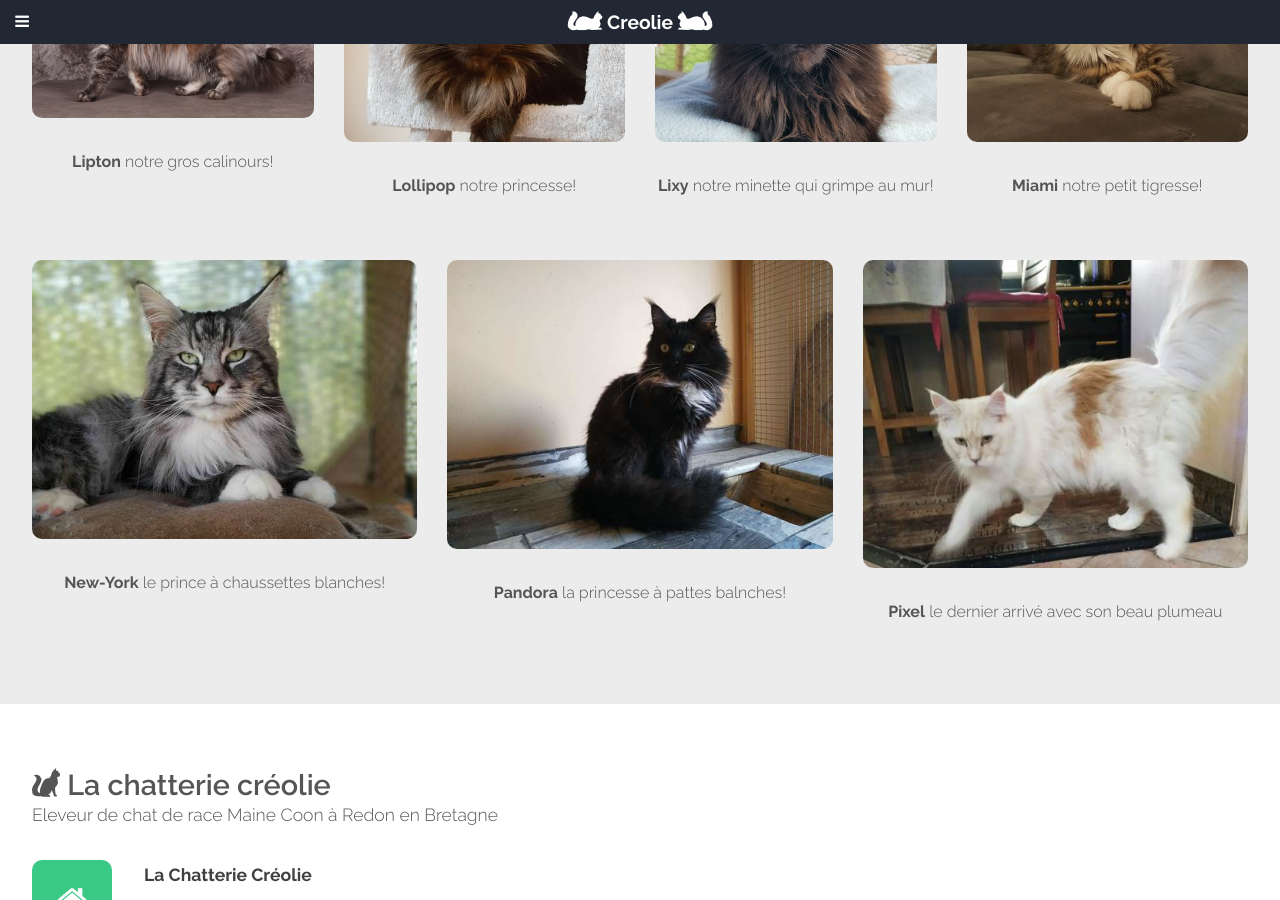
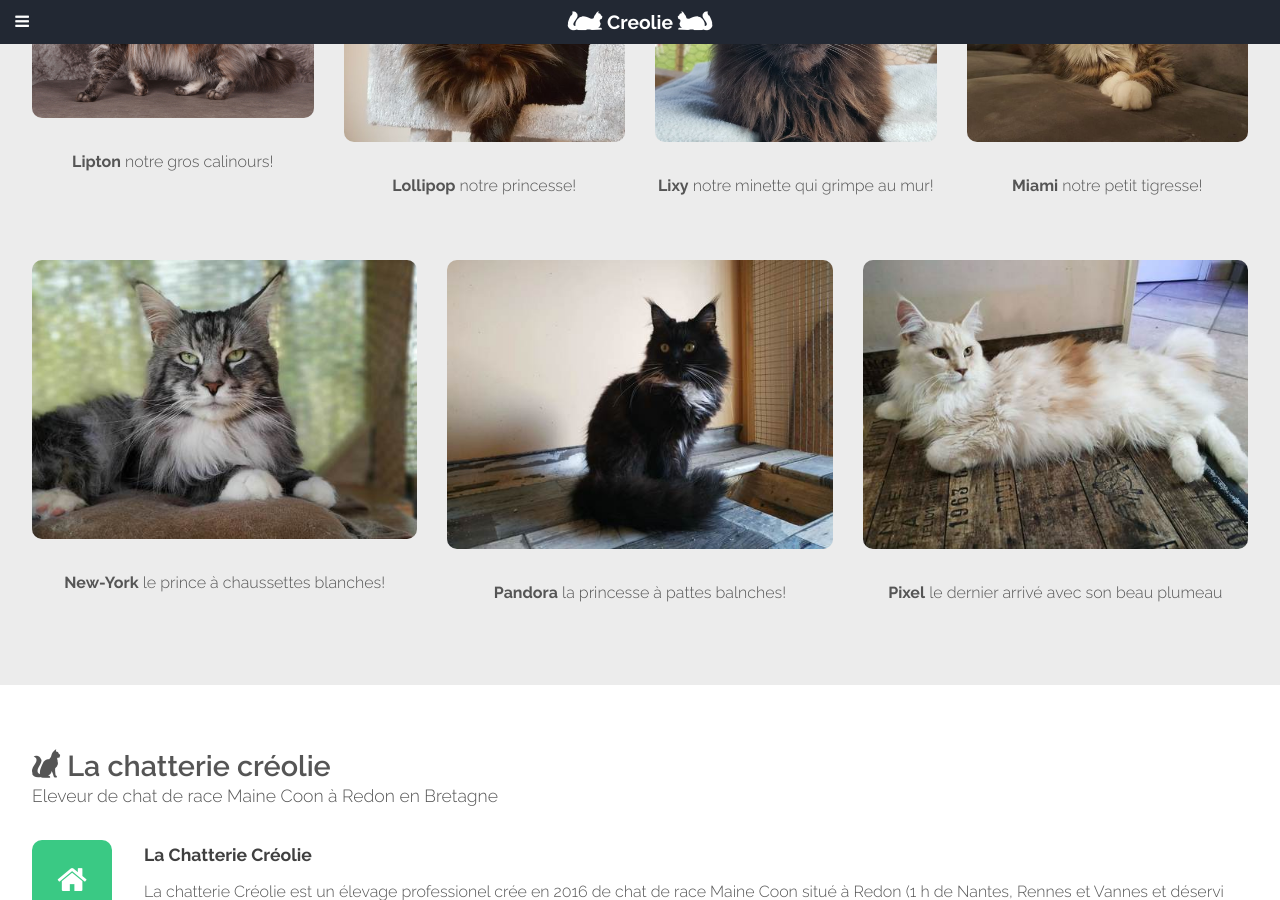
Before and after one commit to jbourcie/creolie, a Jekyll site: the page built from index.html, in a window 1280 px wide and 900 px high, scrolled down 975 px. Built offline with Jekyll 4.4.1, drawn with Linux system fonts in a browser that asks for light colours; some web fonts are replaced.

Commit message:
update front page

```diff
--- a/index.html
+++ b/index.html
@@ -40,7 +40,7 @@ layout: landing
           <p><b>Pandora</b> la princesse à pattes balnches!</p>
         </section>
         <section class="4u">
-          <a href="{{ site.baseurl }}/pixel/" class="image feature"><img src="{{ site.baseurl }}/photos/Pixel1.jpg" class="img-circle" alt=""></a>
+          <a href="{{ site.baseurl }}/pixel/" class="image feature"><img src="{{ site.baseurl }}/photos/Pixel.jpg" class="img-circle" alt=""></a>
           <p><b>Pixel</b> le dernier arrivé avec son beau plumeau</p>
         </section>
 
```
